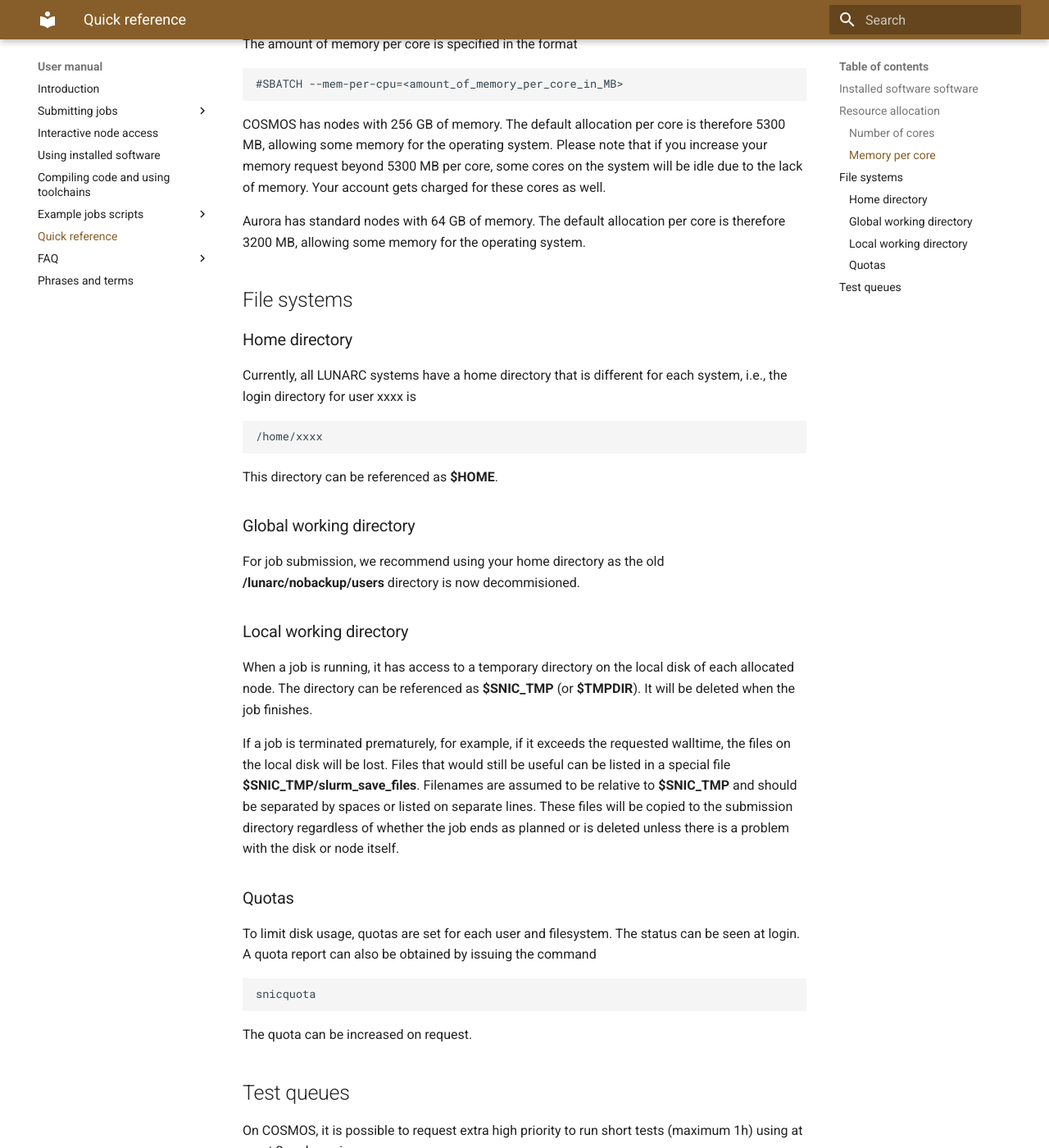
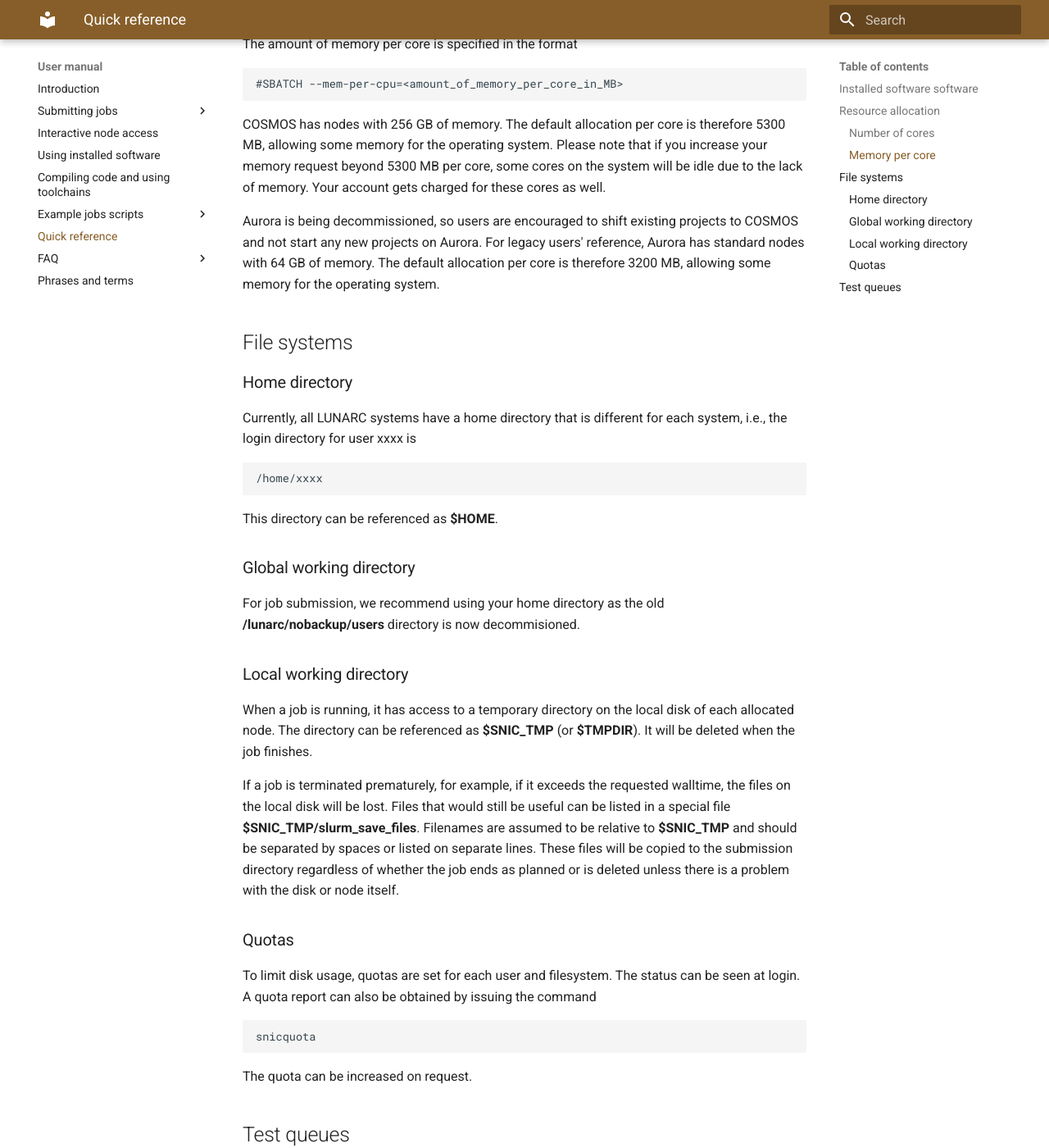
Before and after one commit to lunarc/lunarc_docs, an MkDocs documentation site: the page built from docs/manual/manual_quick_reference.md, in a window 1280 px wide and 1400 px high, scrolled down 1252 px. Shown: the whole window at 82% size. Built offline with MkDocs 1.6.1 and Material for MkDocs 9.7.7, drawn with Linux system fonts in a browser that asks for light colours; comment, search, counter and statistics services are not loaded.

Commit message:
Update manual_quick_reference.md
updated to reflect Aurora decommissioning

```diff
--- a/docs/manual/manual_quick_reference.md
+++ b/docs/manual/manual_quick_reference.md
@@ -54,7 +54,7 @@ The amount of memory per core is specified in the format
 
 COSMOS has nodes with 256 GB of memory. The default allocation per core is therefore 5300 MB, allowing some memory for the operating system.  Please note that if you increase your memory request beyond 5300 MB per core, some cores on the system will be idle due to the lack of memory.  Your account gets charged for these cores as well.
 
-Aurora has standard nodes with 64 GB of memory. The default allocation per core is therefore 3200 MB, allowing some memory for the operating system.
+Aurora is being decommissioned, so users are encouraged to shift existing projects to COSMOS and not start any new projects on Aurora. For legacy users' reference, Aurora has standard nodes with 64 GB of memory. The default allocation per core is therefore 3200 MB, allowing some memory for the operating system.
 
 ## File systems
 
```
Also changed, not shown: other parts of docs/manual/manual_quick_reference.md (+1 -1 lines).
